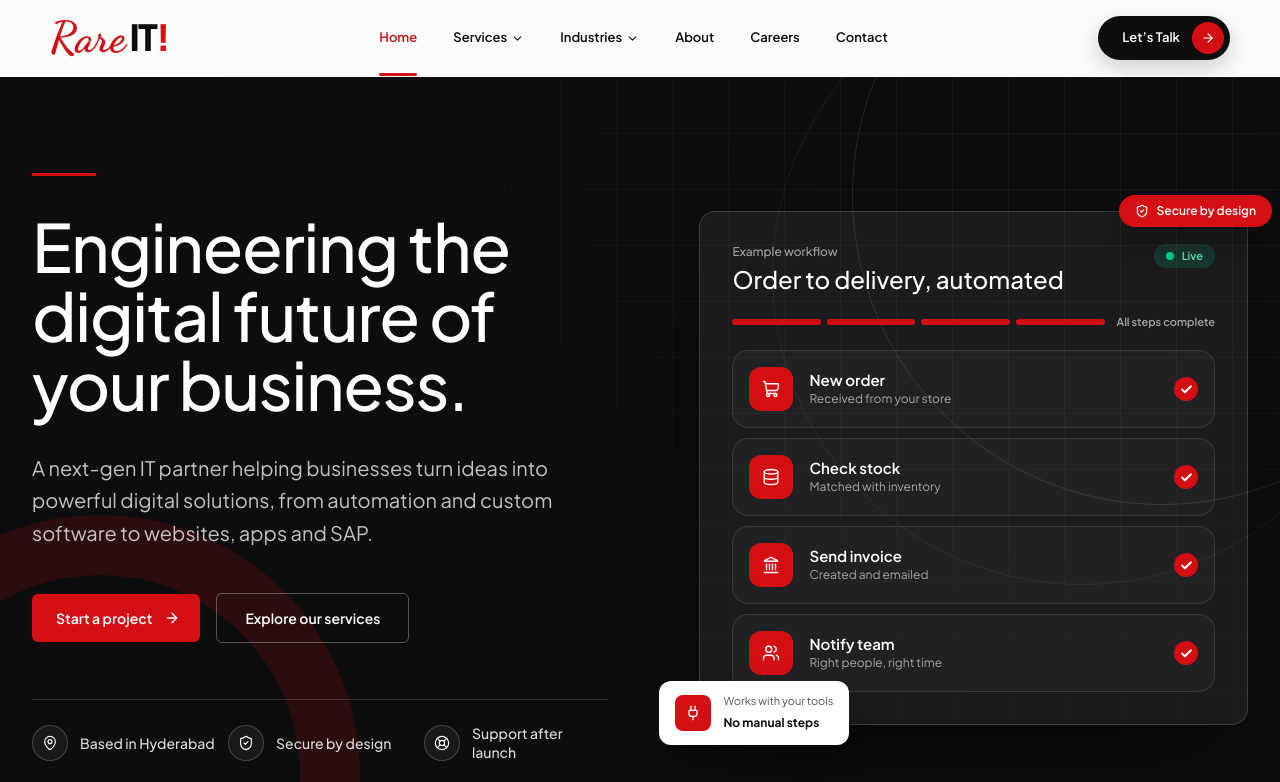
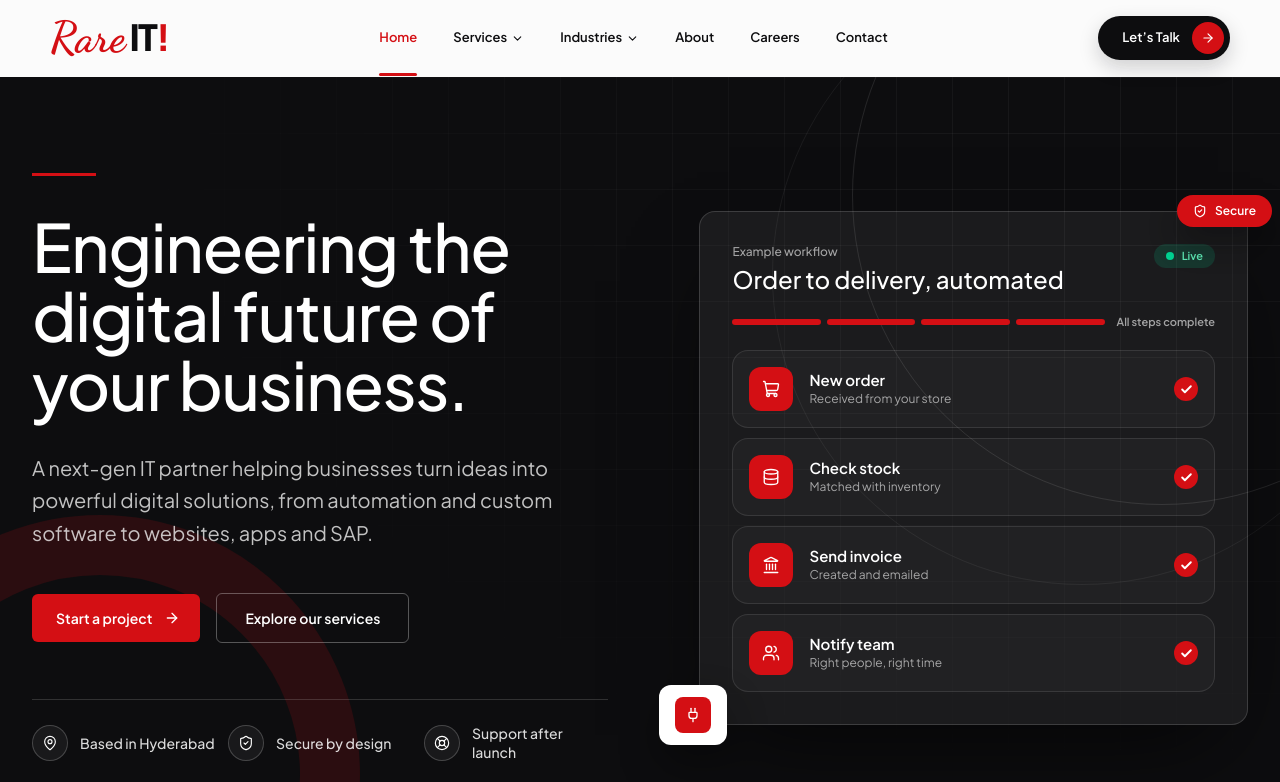
Before and after one commit to rarefictioncloud-dev/rareit, a React (Vite) app: page / in a window 1280 px wide. Shown: the top 782 px of the page. Built offline with nearby package versions, Linux system fonts and the light colour scheme.

Commit message:
changes made

```diff
--- a/src/pages/Home.jsx
+++ b/src/pages/Home.jsx
@@ -447,13 +447,10 @@ export default function Home() {
               <span className="grid size-9 place-items-center rounded-lg bg-brand text-white">
                 <Plug size={16} />
               </span>
-              <div>
-                <span className="block text-[11px] text-muted">Works with your tools</span>
-                <strong className="text-xs">No manual steps</strong>
-              </div>
+
             </div>
             <div className="absolute -right-3 -top-4 hidden items-center gap-2 rounded-full bg-brand px-4 py-2 text-xs font-semibold text-white shadow-[0_16px_30px_rgba(0,0,0,0.3)] sm:flex lg:-right-6">
-              <ShieldCheck size={14} /> Secure by design
+              <ShieldCheck size={14} /> Secure
             </div>
           </div>
         </div>
```
